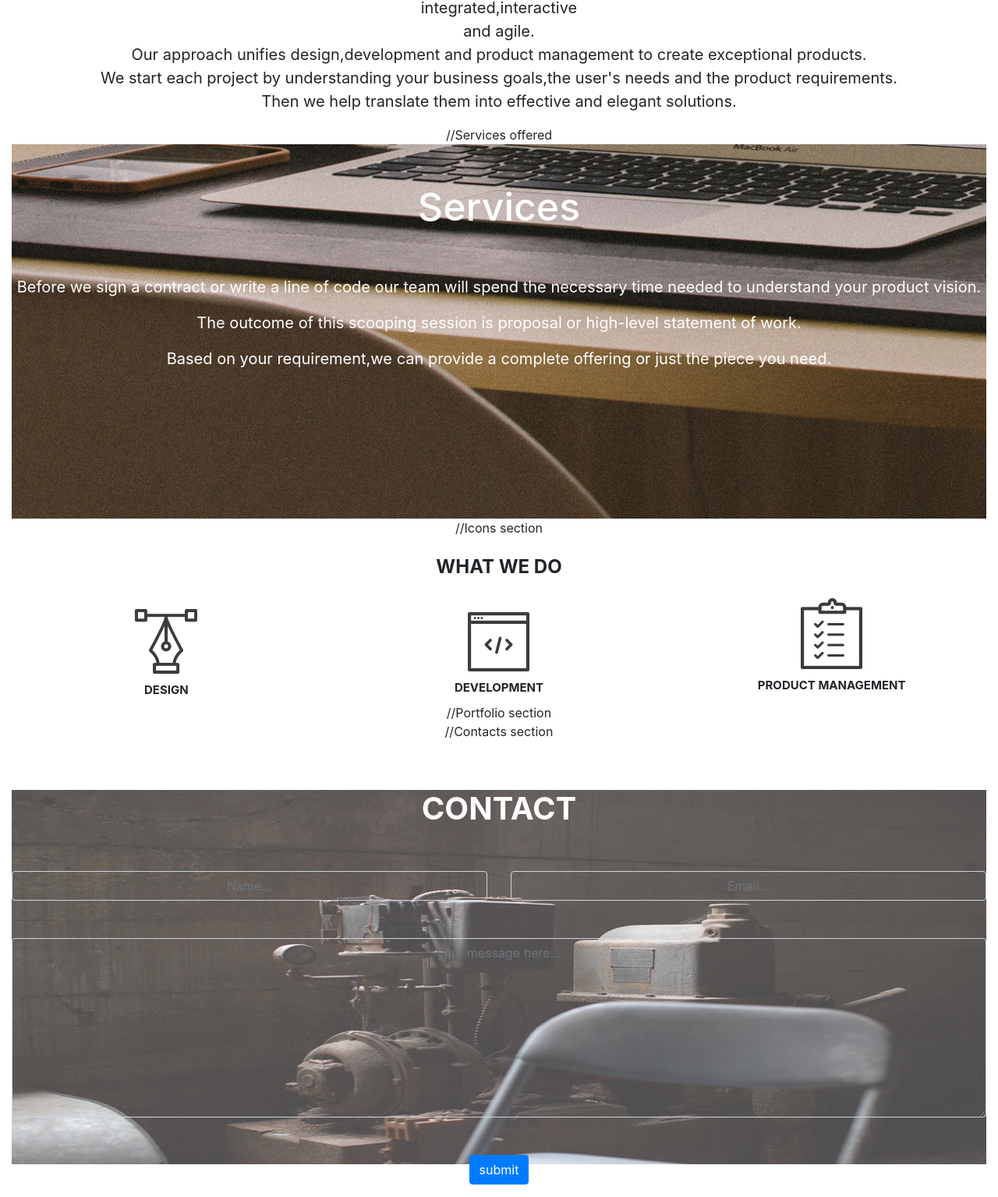
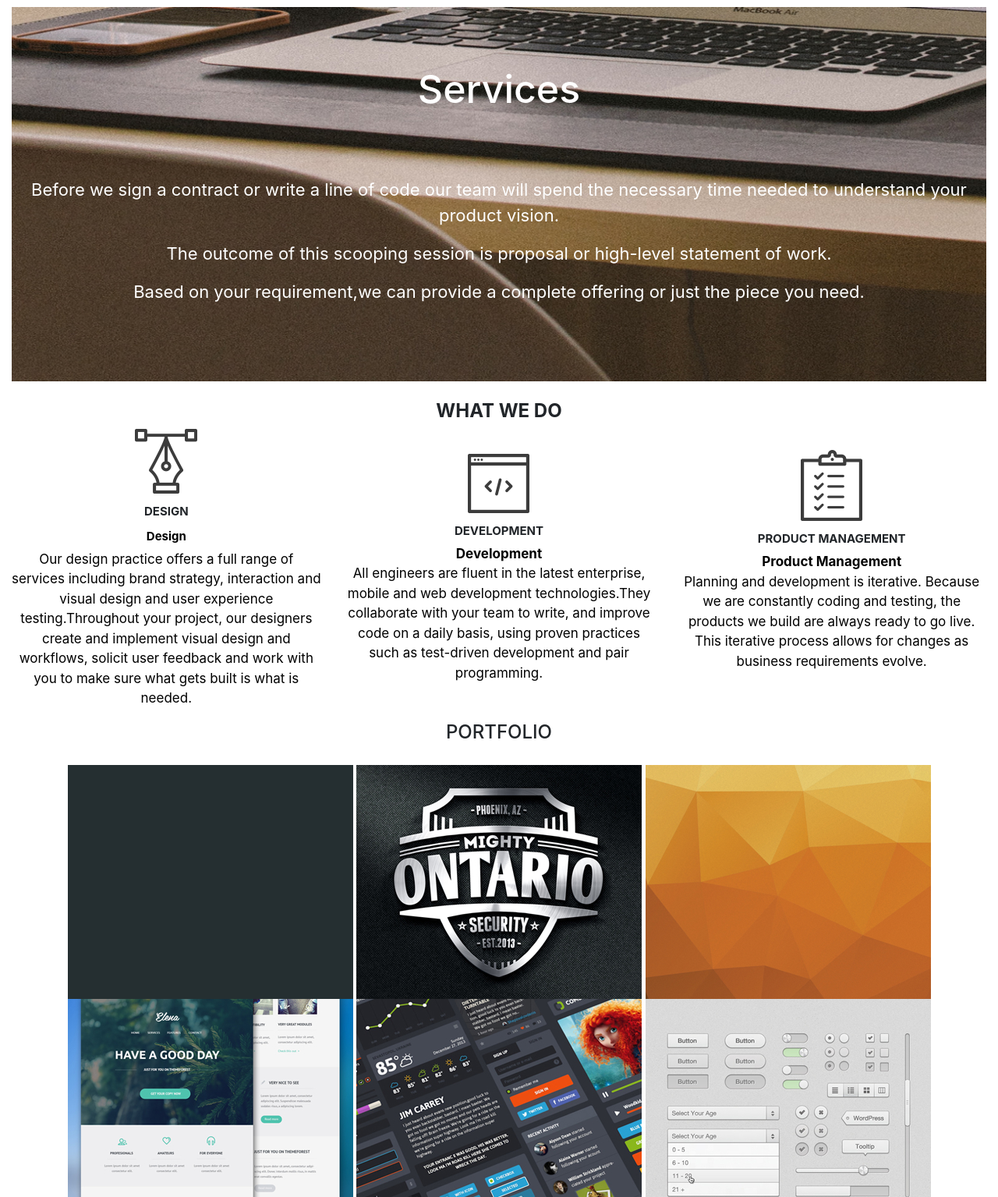
Before and after one commit to antomuli/Delani-Studio-Reloaded., a plain HTML site: page index.html in a window 1280 px wide. Shown: the part 1040-2575 px from the top of the page at 78% size. Drawn offline with Linux system fonts and the light colour scheme.

Commit message:
add image in the portfolio section

```diff
--- a/css/styles.css
+++ b/css/styles.css
@@ -25,31 +25,15 @@
 }
 
 
-mouse{
-  margin-top: 200px;
-  transition: 2s;
-
-}
-
-
 #aboutus h2{
   font-size: 50px;
   text-align: center;
-  margin-top: 50px;
+  margin-top: 2%;
 }
 p{
-  text-align: center;
-  font-size: 20px;
+  font-size: 17px;
 }
-#services h3{
-  font-size: 50px;
-  text-align: center;
-  color: white;
-  padding: 50px;
 
-
-
-}
 #services{
 
   background-repeat: no-repeat;
@@ -58,45 +42,29 @@ p{
   background-image: url("../img/backgrounds/s_image.jpg");
 }
 
+#services h3{
+  font-size: 50px;
+  color: white;
+  padding: 6%;
+}
+
 
 #services p{
   color: white;
-  text-align: center;
-  justify-content: center;
-  font-size: 20px;
-
+  font-size: 22px;
+}
+.icons h2{
+  font-size: 15px;
+  margin-top: 3.5%;
 }
 
-
-.icons h5{
-  text-align: center;
-}
-.icons h2{
-  text-align: center;
-  font-size: 15px;
-  margin-top: 3%;
-}
-.icons img{
-  margin-top: 8%;
-}
-
-#aboutus span{
-  font-weight: bolder;
-}
 #p1{
-  display: none;
-  color:black;
-  text-align: center;
+   color:black;
 }
 #p2{
-
-  display: none;
   color: black;
-  text-align: center;
 }
 #p3{
-  text-align: center;
-  display: none;
   color: black;
 }
 
@@ -154,7 +122,6 @@ text-align: center;
   background-image: url("../img/backgrounds/c_image.jpg");
 }
 .contacts h1{
-  text-align: center;
   font-weight: bold;
   color:white;
   margin-top: 5%;
@@ -174,6 +141,9 @@ display: none;
 color: white;
 font-size: 30px;
 }
+.images{
+  padding:1.5%;
+}
 input,
 textarea {
 color: white;
--- a/index.html
+++ b/index.html
@@ -15,7 +15,7 @@
 
 <body>
   <div class="container-fluid">
-    //landing page
+    <!-- //landing page -->
 
     <div class="head">
       <div class="toptext">
@@ -26,7 +26,7 @@
         <img id="mouse" src="img/mouse_click.png">
       </div>
     </div>
-    //About us section
+    <!-- //About us section -->
 
     <div id="aboutus">
       <h2>About us</h2>
@@ -37,7 +37,7 @@
         <br>
         Then we help translate them into effective and elegant solutions.</P>
     </div>
-    //Services offered
+    <!-- //Services offered -->
 
     <div id="services">
       <h3>Services</h3>
@@ -46,7 +46,7 @@
       <p>The outcome of this scooping session is proposal or high-level statement of work.</p>
       <p>Based on your requirement,we can provide a complete offering or just the piece you need.</p>
     </div>
-    //Icons section
+    <!-- //Icons section -->
 
     <div class="icons"><br>
       <h4><b>WHAT WE DO</b></h4>
@@ -91,20 +91,30 @@
 
       </div>
     </div>
-    //Portfolio section
+    <!-- //Portfolio section -->
 
     <div class="text-center" id="portfolio">
       <div class="row">
+        <div class="col-lg-4" .></div>
         <div id="portfh" class=" col-12">
           </b>
+          <h4>PORTFOLIO</h4>
         </div>
+        <div class="images"><img src="img/portfolio/work4.jpg" text="BLACK">
+          <img src="img/portfolio/work3.jpg" alt="">
+          <img src="img/portfolio/work2.jpg" alt="">
+          <img src="img/portfolio/work5.jpg" alt="">
+          <img src="img/portfolio/work1.jpg" alt="">
+          <img src="img/portfolio/work6.jpg" alt="">
+          <img src="img/portfolio/work7.jpg" alt="">
+          <img src="img/portfolio/work8.jpg" alt=""></div>
 
       </div>
 
     </div>
 
 
-//Contacts section
+    <!-- //Contacts section -->
     <div class="contacts">
       <h1>CONTACT</h1>
       <br>
```
